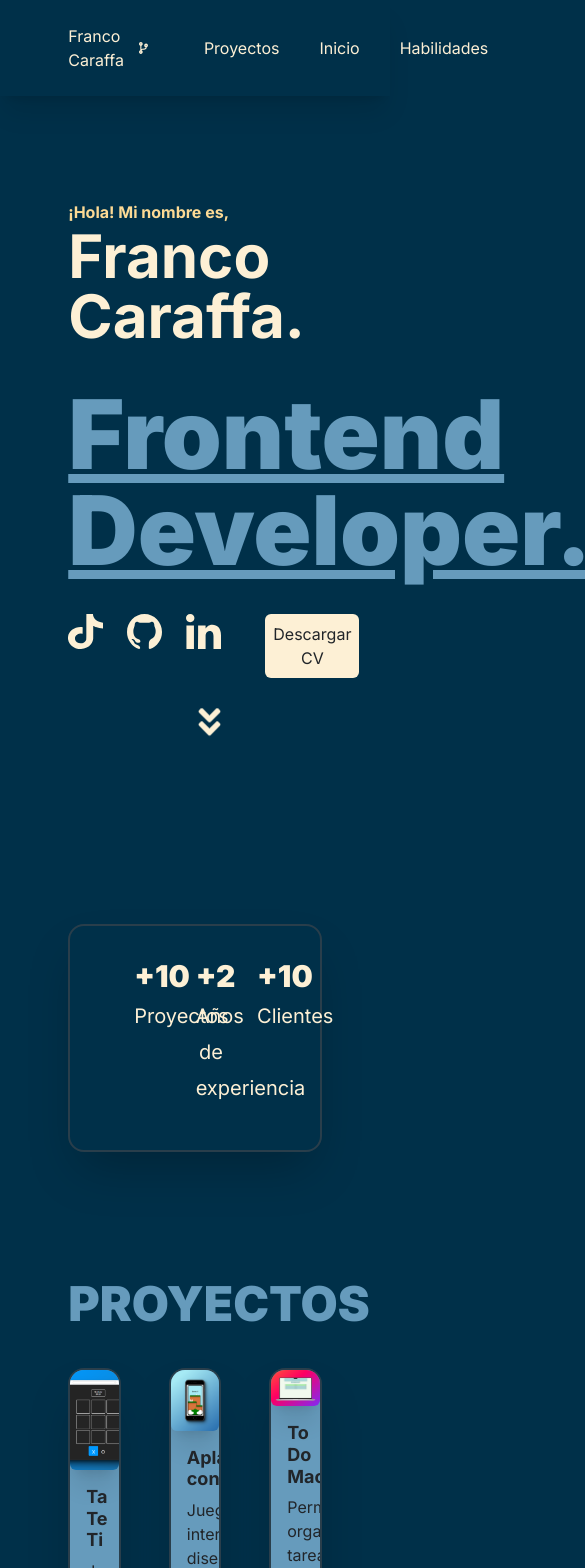
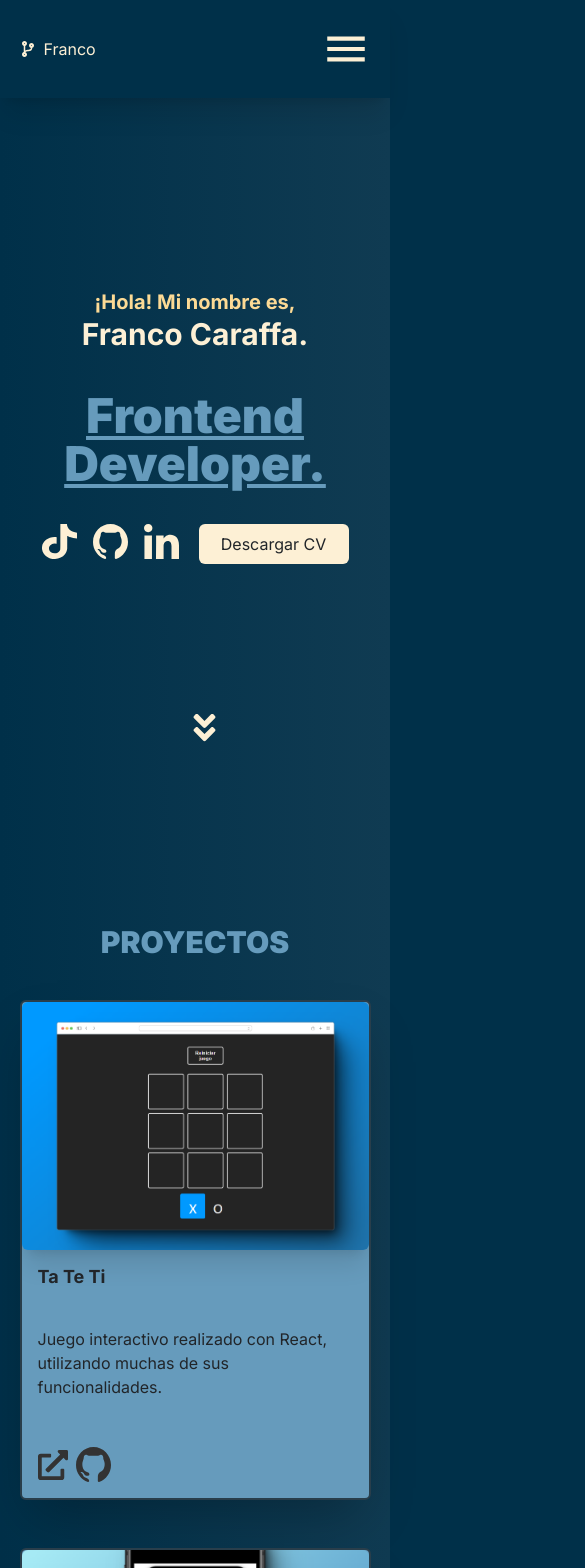
Before and after one commit to backfile/portafolio, a Next.js app: page / in a window 390 px wide. Shown: the top 1568 px of the page, 585 px wide, since content can reach past the window. Built offline with nearby package versions, Linux system fonts and the light colour scheme.

Commit message:
Responsive design

```diff
--- a/app/components/BarraResumen.jsx
+++ b/app/components/BarraResumen.jsx
@@ -11,12 +11,12 @@ export function BarraResumen(){
   },[])
 
     return(
-      <section className='rounded-2xl p-8  w-[100%] shadow-2xl border-2 border-[#293e4b]' data-aos="fade-right">
-        <ul className='flex text-[#FDF0D5] justify-between text-center'>
-          <li className='text-3xl font-black w-[20%]'>+10<br/><span className='text-xl font-normal'>Proyectos</span></li>
-          <li className='text-3xl font-black w-[20%]'>+2<br/><span className='text-xl font-normal'>Años de experiencia</span></li>
-          <li className='text-3xl font-black w-[20%]'>+10<br/><span className='text-xl font-normal'>Clientes</span></li>
-        </ul>
+      <section className='rounded-2xl p-4  w-[100%] shadow-2xl border-2 border-[#293e4b] max-[600px]:hidden' data-aos="fade-right">
+        <div className='flex text-[#FDF0D5] justify-between text-center'>
+          <div className='text-3xl font-black w-[20%] max-[600px]:text-xl'>+10<br/><span className='text-xl font-normal max-[600px]:text-xs'>Proyectos</span></div>
+          <div className='text-3xl font-black w-[20%] max-[600px]:text-xl'>+2<br/><span className='text-xl font-normal max-[600px]:text-xs'>Años de Exp.</span></div>
+          <div className='text-3xl font-black w-[20%] max-[600px]:text-xl'>+10<br/><span className='text-xl font-normal max-[600px]:text-xs'>Clientes</span></div>
+        </div>
       </section>
     )
 }
--- a/app/components/Cards.jsx
+++ b/app/components/Cards.jsx
@@ -1,7 +1,4 @@
 "use client"
-
-import Button from 'react-bootstrap/Button';
-import Card from 'react-bootstrap/Card';
 import { useEffect } from "react"
 import AOS from "aos"
 import 'aos/dist/aos.css'
@@ -16,9 +13,9 @@ export function Proyectos({children}){
       },[])
 
     return(
-    <div data-aos="zoom-in">
-        <h1 className='font-black text-5xl text-[#669BBC] mt-32 mb-10'>PROYECTOS</h1>
-        <div className='grid grid-cols-3 justify-items-center gap-5'>
+    <div data-aos="zoom-in" id='proyectos'>
+        <h1 className='font-black text-5xl text-[#669BBC] mt-32 mb-10 max-[600px]:text-3xl max-[600px]:text-center max-[600px]:mt-0'>PROYECTOS</h1>
+        <div className='grid-container grid grid-cols-3 justify-items-center gap-5 max-[600px]:gap-2'>
           {children}
         </div>
     </div>
@@ -27,7 +24,7 @@ export function Proyectos({children}){
 
 export function Cards({img, url, titulo, desc, github}) {
   return (
-    <div className='w-[100%] border-2 border-[#293e4b] shadow-2xl rounded-2xl overflow-hidden bg-[#669BBC] flex flex-col h-[500px] transition-all hover:scale-105'>
+    <div className='w-[100%] border-2 border-[#293e4b] shadow-2xl rounded overflow-hidden bg-[#669BBC] flex flex-col h-[500px] transition-all hover:scale-105'>
         <img className='rounded h-[50%] object-cover shadow-xl' src={img} alt="" />
         <div className='p-3 flex flex-col justify-between h-[100%]'>
             <h1 className='text-[18px] font-bold'>{titulo}</h1>
--- a/app/components/Habilidades.jsx
+++ b/app/components/Habilidades.jsx
@@ -11,9 +11,9 @@ export function Habilidades(){
     },[])
 
     return(
-      <section data-aos="zoom-in" className="flex flex-col text-center items-center mt-7">
-        <h2 className='font-black text-5xl text-[#669BBC] mt-32 mb-10'>HABILIDADES</h2>
-        <div className='grid grid-cols-3 items-center gap-10 p-8 border-2 border-[#293e4b] shadow-2xl rounded-2xl'>
+      <section data-aos="zoom-in" className="flex flex-col text-center items-center mt-7 max-[600px]:mt-2" id="habilidades">
+        <h2 className='font-black text-5xl text-[#669BBC] mt-32 mb-10 max-[600px]:text-3xl'>HABILIDADES</h2>
+        <div className='grid grid-cols-3 items-center gap-10 p-8 border-2 border-[#293e4b] shadow-2xl rounded max-[600px]:gap-5 max-[600px]:p-4'>
           <svg xmlns="http://www.w3.org/2000/svg" width="70" height="70" fill="none" viewBox="0 0 191 158">
               <path fill="#E44D26" d="M35.813 138.25 23.874 14.812h143.25L155.188 138.25 95.5 153.062 35.812 138.25Z"/>
               <path fill="#F16529" d="M155.188 24.688H95.5v120.968l47.75-12.344 11.938-108.625Z"/>
--- a/app/components/Header.jsx
+++ b/app/components/Header.jsx
@@ -1,17 +1,27 @@
+"use client"
+import { useState } from "react";
 import { FaCodeBranch } from "react-icons/fa";
+import { IoMdMenu } from "react-icons/io";
+import { TbMenuDeep } from "react-icons/tb";
 
 export function Header(){
+
+    const [isOpen, setIsOpen] = useState(false)
+
     return(
       <header className='z-10 shadow-xl bg-[#e0582ca] bg-[#003049] fixed top-0 w-[100%] '>
-        <ul className='flex items-center justify-between gap-14 p-6 pl-0 pr-0 text-[#FDF0D5] h-[100%] max-w-[65%] m-auto'>
-          <div className="flex items-center gap-2">
-            <li>Franco Caraffa</li>
+        <ul className='flex items-center justify-between gap-14 p-6 pl-0 pr-0 text-[#FDF0D5] h-[100%] max-w-[65%] m-auto max-[600px]:max-w-[90%]'>
+          <div className="flex items-center gap-2" >
             <FaCodeBranch/>
+            <li className="cursor-pointer max-[600px]:">Franco</li>
           </div>
-          <div className="flex gap-10">
-            <li>Proyectos</li>
-            <li>Inicio</li>
-            <li>Habilidades</li>
+          <div className={`transition-all flex gap-10 max-[600px]:${isOpen ? "open" : "hidden"} max-[600px]:h-screen max-[600px]:absolute max-[600px]:bg-[rgba(17,25,40,.75)] max-[600px]:flex-col max-[600px]:justify-center max-[600px]:items-center max-[600px]:right-0 max-[600px]:left-0 max-[600px]:top-20 max-[600px]:text-2xl max-[600px]:font-bold`}>
+            <li onClick={()=> setIsOpen(false)}><a href="#proyectos" className="no-underline  text-white">Proyectos</a></li>
+            <li onClick={()=> setIsOpen(false)}><a href="#inicio" className="no-underline text-white">Inicio</a></li>
+            <li onClick={()=> setIsOpen(false)}><a href="#habilidades" className="no-underline text-white">Habilidades</a></li>
+          </div>
+          <div className="md:hidden">
+              {isOpen ? <TbMenuDeep size={50} onClick={()=> setIsOpen(!isOpen)}/> : <IoMdMenu size={50} onClick={()=> setIsOpen(!isOpen)}/>}
           </div>
         </ul>
       </header>
--- a/app/components/Hero.jsx
+++ b/app/components/Hero.jsx
@@ -6,11 +6,12 @@ import { FaAngleDoubleDown } from "react-icons/fa";
 
 export function Hero(){
     return(
-      <section className='flex flex-col justify-center min-h-screen mb-20'>
+      <section id="inicio" className='flex flex-col justify-center min-h-screen mb-20'>
         <div className='flex-col flex'>
-          <h1 className='text-6xl font-bold text-[#FDF0D5] mb-10'><span className='text-[16px] text-[#FCDA95]'>¡Hola! Mi nombre es,</span><br/>Franco Caraffa.</h1>
+          <h1 className='text-6xl font-bold text-[#FDF0D5] mb-10 max-[600px]:text-3xl max-[600px]:text-center'><span className='text-[16px] text-[#FCDA95] max-[600px]:text-xl'>¡Hola! Mi nombre es,</span><br/>Franco Caraffa.</h1>
           <TypingTitle/>
-          <div className='flex gap-4 mt-7'>
+          <div className='flex  mt-7 max-[600px]:justify-center'>
+            <div className="flex gap-3">
               <a target="_blank" href="https://www.tiktok.com/@francoderr?lang=es">
                 <TikTokIcon/>
               </a>
@@ -20,10 +21,11 @@ export function Hero(){
               <a href="https://ar.linkedin.com/in/francocaraffa" target="_blank">
                 <LinkedinIcon/>
               </a>
+            </div>
             <button className='bg-[#FDF0D5] p-2 rounded w-[150px] ml-5 hover:bg-slate-700 hover:text-white transition-all'>Descargar CV</button>
           </div>
         </div>
-        <div className="absolute bottom-24 left-[49.2%] animate-bounce">
+        <div className="absolute bottom-24 left-[49.2%] animate-bounce max-[600px]:left-[48%]">
           <FaAngleDoubleDown color="#FDF0D5"  size={35}/>
         </div>
       </section>
--- a/app/components/TypingTitle.jsx
+++ b/app/components/TypingTitle.jsx
@@ -23,8 +23,8 @@ export function TypingTitle() {
   }, []);
 
   return (
-    <div className="App">
-      <h2 className='font-black text-8xl text-[#669BBC] underline' ref={el}>Frontend Developer</h2>
+    <div className="App ">
+      <h2 className='font-black text-8xl text-[#669BBC] underline max-[600px]:text-5xl max-[600px]:text-center' ref={el}>Frontend Developer</h2>
     </div>
   );
 }
--- a/app/globals.css
+++ b/app/globals.css
@@ -1,6 +1,12 @@
 @tailwind base;
 @tailwind components;
 @tailwind utilities;
+
+
+ul, li{
+    padding: 0;
+    margin: 0;
+}
 
 *{
     margin: 0;
@@ -22,3 +28,22 @@
 .top-react-icons{
     color: white;
 }
+
+html{
+    scroll-padding-top: 220px;
+}
+
+a {
+    text-decoration: none;
+}
+
+@media (max-width: 600px){
+    .typed-cursor{
+        display: none;
+    }
+
+    .grid-container{
+        grid-template-columns: repeat(auto-fit, minmax(250px, 1fr));
+    }
+
+}
--- a/app/layout.js
+++ b/app/layout.js
@@ -12,7 +12,7 @@ export const metadata = {
 export default function RootLayout({ children }) {
   return (
     <html lang="en">
-      <body className={`${inter.className} bg-[#003049] bg-gradient-to-r from-[#003049] to-[#003049]`} >{children}</body>
+      <body className={`${inter.className} bg-[#003049] bg-gradient-to-r from-[#003049] to-[#103b52]`} >{children}</body>
     </html>
   )
 }
--- a/app/page.js
+++ b/app/page.js
@@ -7,13 +7,12 @@ import { Footer } from './components/Footer'
 
 
 
-
 export default function Home() {
 
   return (
   <>
-    <Header id="inicio"/>
-    <main className='max-w-[65%] m-auto'>
+    <Header/>
+    <main className='max-w-[65%] m-auto max-[600px]:max-w-[90%]'>
       <Hero/>
       <BarraResumen/>
       <Proyectos>
--- a/package.json
+++ b/package.json
@@ -13,7 +13,6 @@
     "bootstrap": "^5.3.2",
     "next": "14.0.3",
     "react": "^18",
-    "react-bootstrap": "^2.9.1",
     "react-dom": "^18",
     "react-icons": "^4.12.0",
     "typed.js": "^2.1.0"
```
Also changed, not shown: 1 other file (tests, documents, lock files or other folders). Lines whose indentation alone changed are shown as unchanged.
